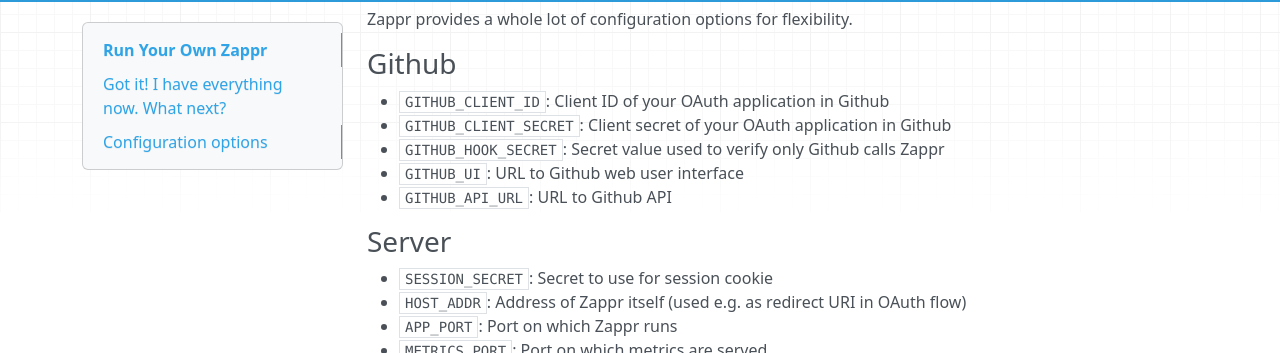
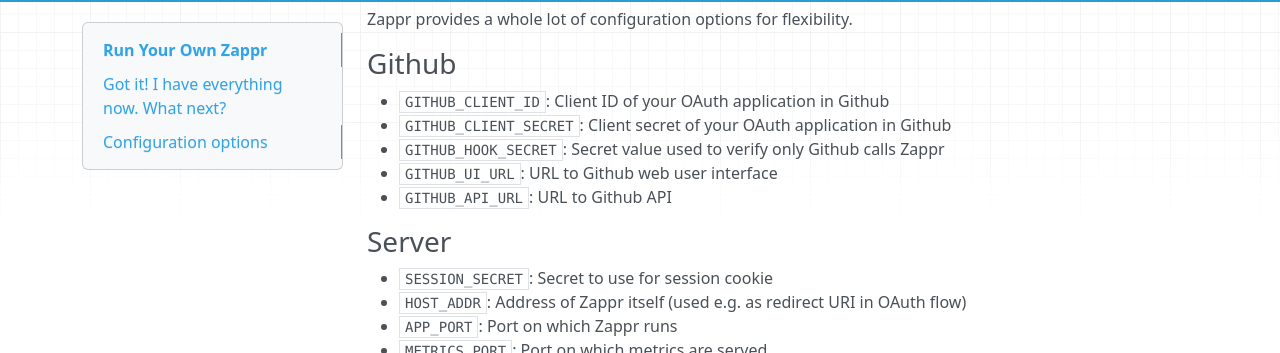
Before and after one commit to zalando/zappr, an MkDocs documentation site: the page built from docs/run-your-own.md, in a window 1280 px wide and 900 px high, scrolled down 654 px. Shown: the part 94-447 px from the top of the window. Built offline with MkDocs 1.6.1, drawn with Linux system fonts in a browser that asks for light colours; nearby versions of some CDN libraries; old or Windows-style settings are respelled for this version of MkDocs.

Commit message:
docs: use correct `GITHUB_UI_URL` env var name
reference correct variable name for `GITHUB_UI_URL` in documentation

```diff
--- a/docs/run-your-own.md
+++ b/docs/run-your-own.md
@@ -28,7 +28,7 @@ Zappr provides a whole lot of configuration options for flexibility.
 * `GITHUB_CLIENT_ID`: Client ID of your OAuth application in Github
 * `GITHUB_CLIENT_SECRET`: Client secret of your OAuth application in Github
 * `GITHUB_HOOK_SECRET`: Secret value used to verify only Github calls Zappr
-* `GITHUB_UI`: URL to Github web user interface
+* `GITHUB_UI_URL`: URL to Github web user interface
 * `GITHUB_API_URL`: URL to Github API
 
 ### Server
```
